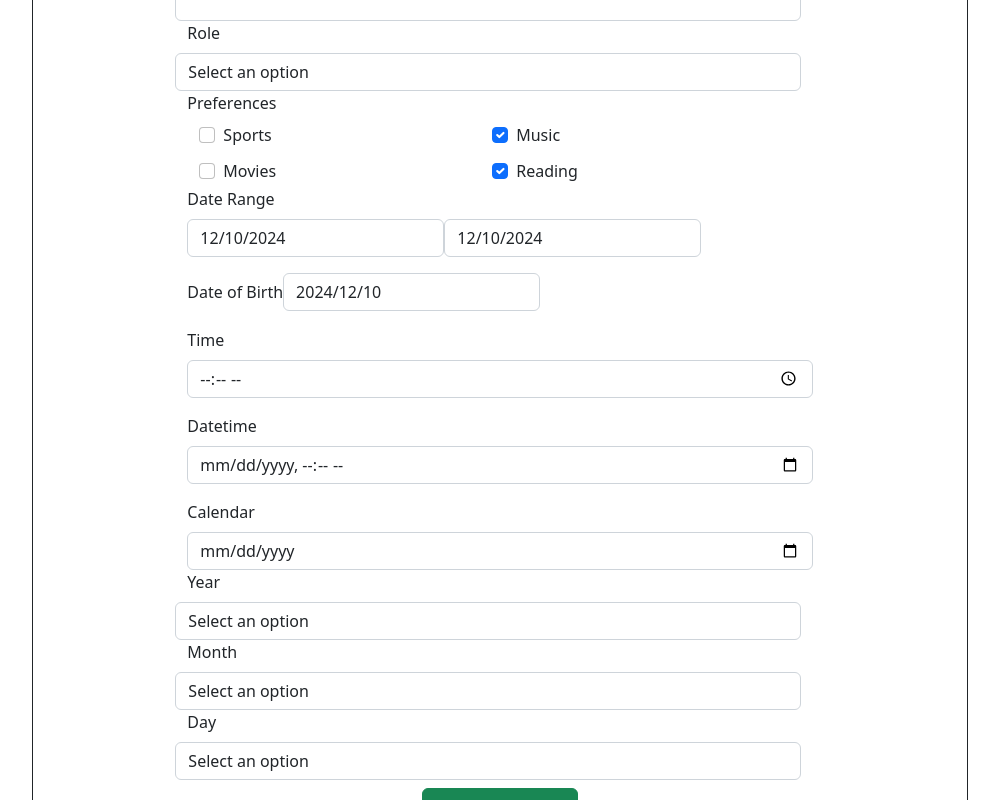
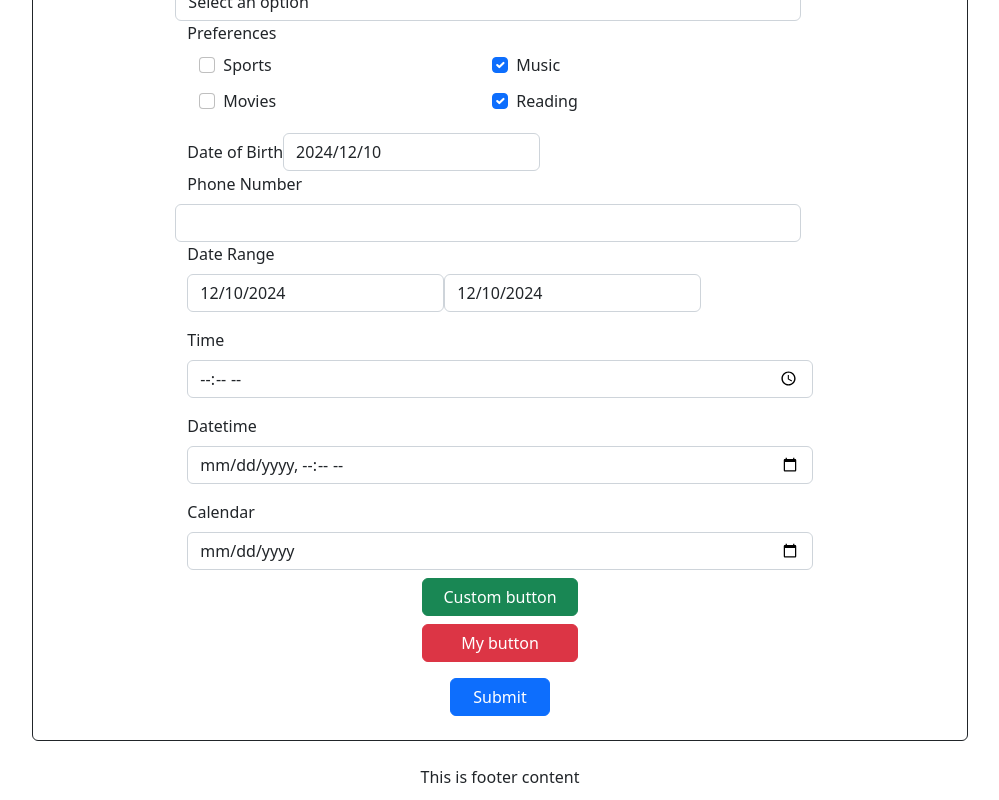
Before and after one commit to BhargavAlois/RJSF-FROM-SCRATCH, a React (Create React App) app: page / in a window 1280 px wide. Shown: the part 460-1260 px from the top of the page, without its empty margins (140-1139 px from the left). Built offline with nearby package versions, Linux system fonts and the light colour scheme.

Commit message:
Removed error

```diff
--- a/src/schemas/schema.js
+++ b/src/schemas/schema.js
@@ -70,21 +70,21 @@ export const schema = {
       format: "date",
       title: "Calendar",
     },
-    year: {
-      type: "string",
-      format: "year",
-      title: "Year",
-    },
-    month: {
-      type: "string",
-      format: "month",
-      title: "Month",
-    },
-    day: {
-      type: "string",
-      format: "date",
-      title: "Day",
-    },
+    // year: {
+    //   type: "string",
+    //   format: "year",
+    //   title: "Year",
+    // },
+    // month: {
+    //   type: "string",
+    //   format: "month",
+    //   title: "Month",
+    // },
+    // day: {
+    //   type: "string",
+    //   format: "date",
+    //   title: "Day",
+    // },
     file: {
       type: "string",
       format: "uri",
@@ -111,6 +111,7 @@ export const schema = {
     "preferences",
     "dateRange",
     "datetime",
-    "time"
+    "time",
+    "calendar"
   ],
 };
--- a/src/schemas/uiSchema.js
+++ b/src/schemas/uiSchema.js
@@ -65,21 +65,21 @@ export const uiSchema = {
     "ui:classNames": "form-control",
     "ui:layout": "row",
   },
-  year: {
-    "ui:widget": "select",
-    "ui:classNames": "form-control",
-    "ui:layout": "row",
-  },
-  month: {
-    "ui:widget": "select",
-    "ui:classNames": "form-control",
-    "ui:layout": "row",
-  },
-  day: {
-    "ui:widget": "select",
-    "ui:classNames": "form-control",
-    "ui:layout": "row",
-  },
+  // year: {
+  //   "ui:widget": "select",
+  //   "ui:classNames": "form-control",
+  //   "ui:layout": "row",
+  // },
+  // month: {
+  //   "ui:widget": "select",
+  //   "ui:classNames": "form-control",
+  //   "ui:layout": "row",
+  // },
+  // day: {
+  //   "ui:widget": "select",
+  //   "ui:classNames": "form-control",
+  //   "ui:layout": "row",
+  // },
   file: {
     "ui:widget": "file",
     "ui:classNames": "form-control",
--- a/src/templates/CustomContentTemplate.js
+++ b/src/templates/CustomContentTemplate.js
@@ -291,11 +291,9 @@ const CustomContentTemplate = ({ formData, handleChange, uiSchema, schema, error
     }
   };
 
-  const fieldNames = uiSchema["ui:order"] || Object.keys(schema.properties);
-
   return (
     <>
-      {fieldNames.map((fieldName) => {
+      {Object.keys(schema.properties).map((fieldName) => {
         const field = schema.properties[fieldName];
         return renderField(field, fieldName);
       })}
```
